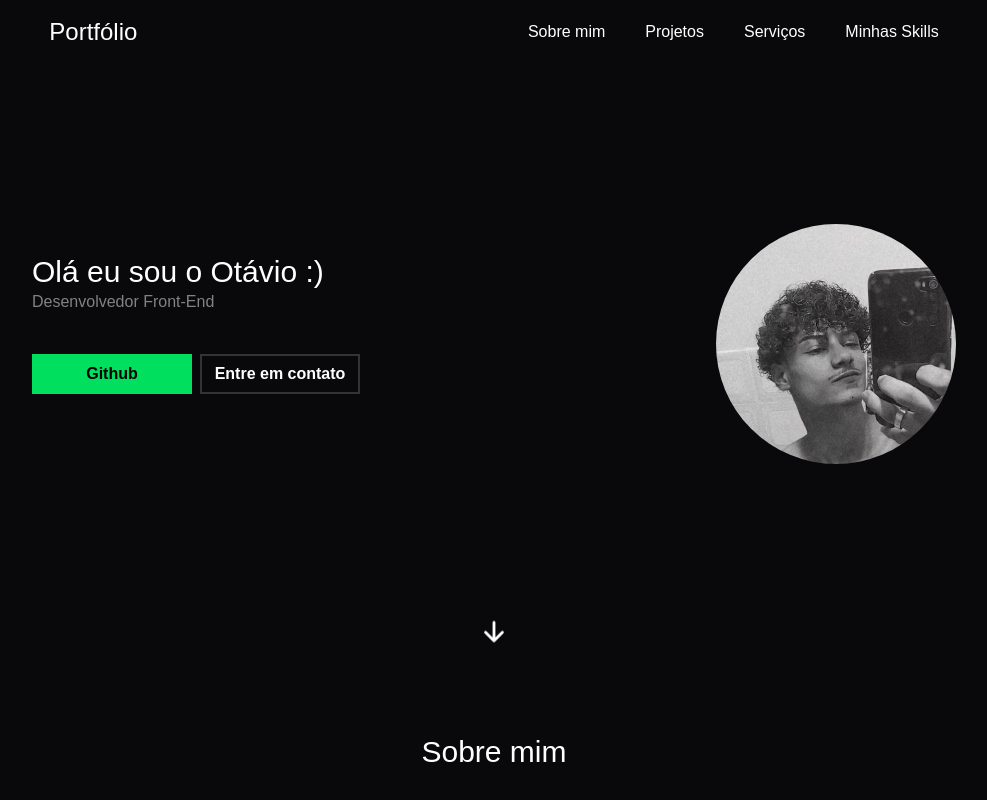
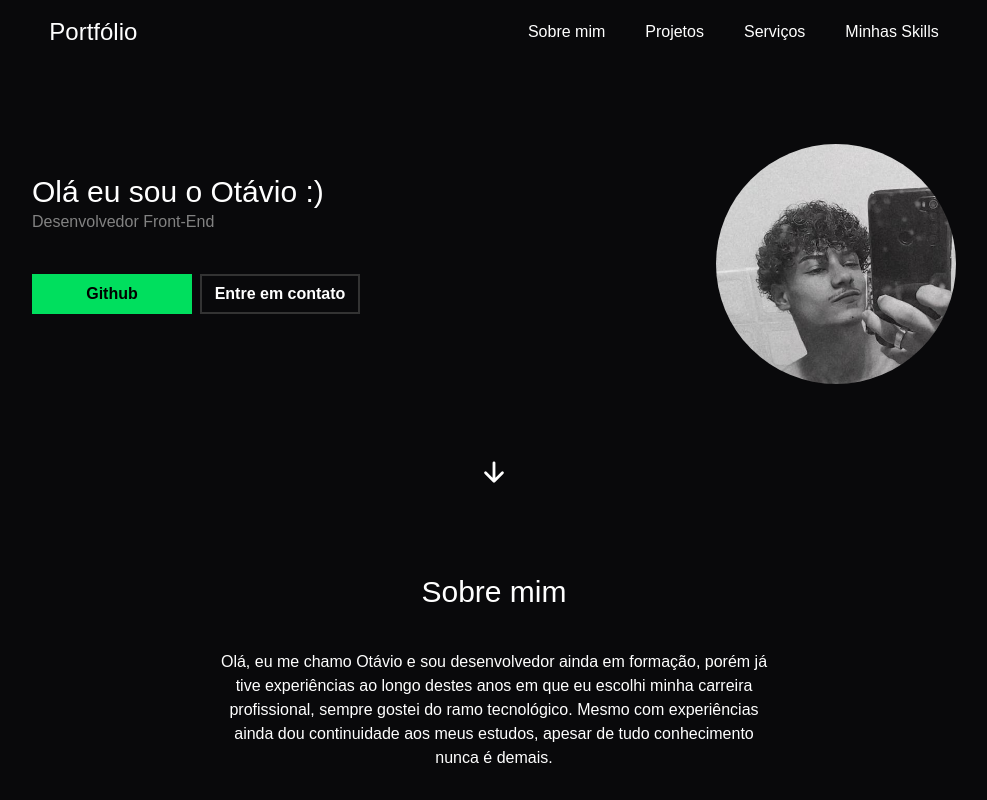
Before and after one commit to OcttaDev/octtadev, a React (Vite) app: page / in a window 1280 px wide. Shown: the top 800 px of the page, without its empty margins (146-1133 px from the left). Built offline with nearby package versions, Linux system fonts and the light colour scheme.

Commit message:
update in home

```diff
--- a/src/components/Header/Header.jsx
+++ b/src/components/Header/Header.jsx
@@ -1,7 +1,14 @@
+import { useState } from 'react';
 import '../../responsive.css'
 
 
+
 function Header() {
+  const [sidebar, setSidebar] = useState(false)
+
+  function togglerSidebar() {
+    setSidebar((prevState) => !prevState)
+  }
   return (
     <div>
       <div className="flex justify-around items-center my-4" id='header'>
@@ -24,6 +31,8 @@ function Header() {
               </li>
           </ul>
         </div>
+      </div>
+      <div>
 
       </div>
     </div>
--- a/src/components/pages/home/home.jsx
+++ b/src/components/pages/home/home.jsx
@@ -13,7 +13,7 @@ function Home() {
   return (
     <div className="flex flex-col">
       <div
-        className="flex justify-around items-center my-40 flex-wrap"
+        className="flex justify-around items-center my-20 flex-wrap"
         id="home"
         data-aos="fade-up"
       >
--- a/src/responsive.css
+++ b/src/responsive.css
@@ -5,9 +5,6 @@
 
 @media only screen and (min-width: 1000px){
     #navbar{
-        display: none;
-    }
-    #sidebar{
         display: none;
     }
 }
```
